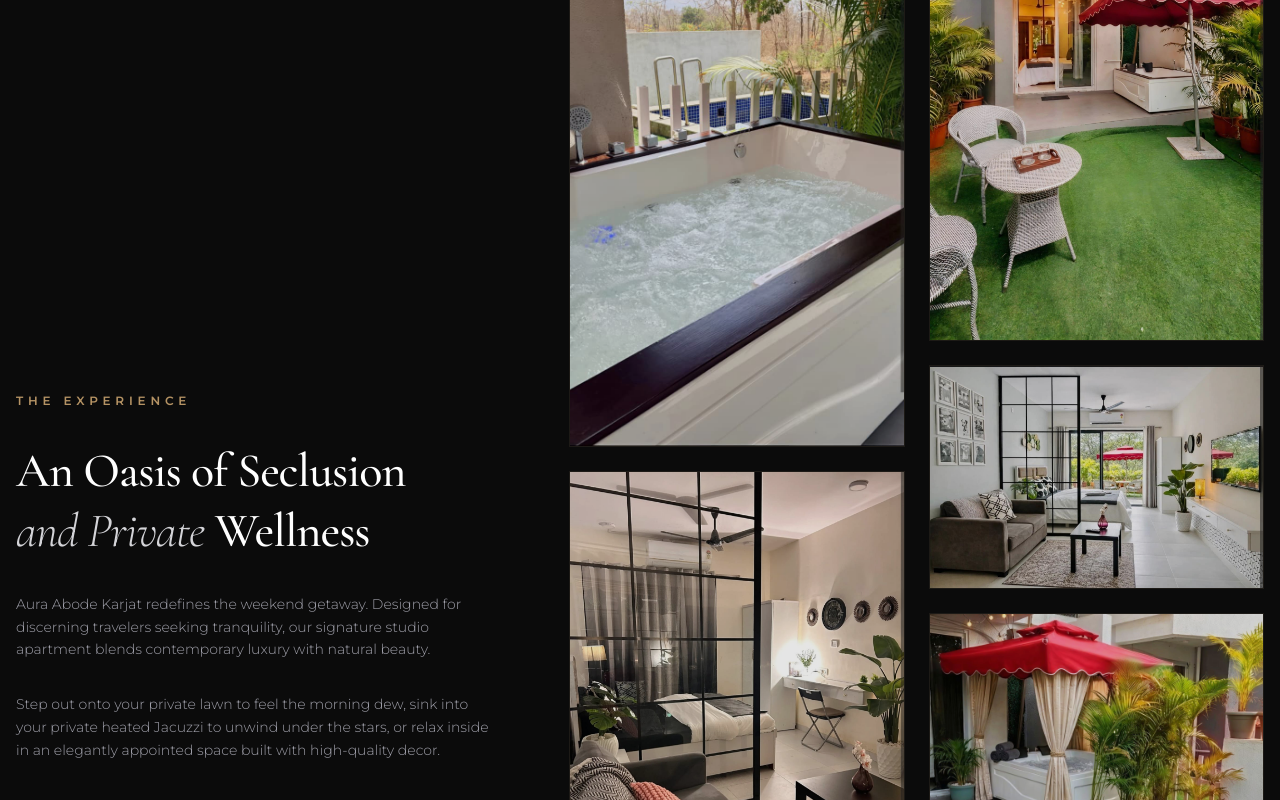
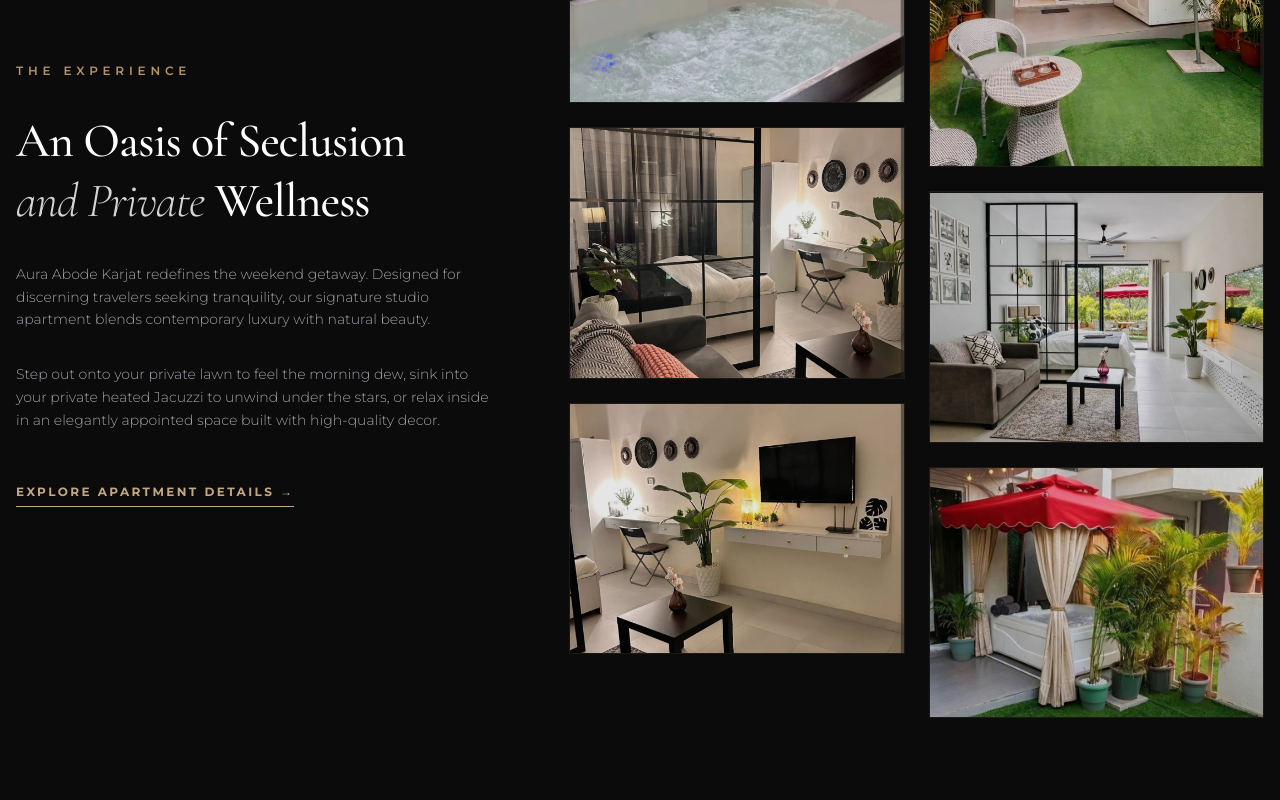
Before and after one commit to imsatyamsanjeev-cmyk/aura-abode-karjat, a Next.js app: page / in a window 1280 px wide. Shown: the part 1140-1940 px from the top of the page. Built offline with nearby package versions, Linux system fonts and the light colour scheme.

Commit message:
fix: adjust gallery layouts on home and gallery pages to use clean, uniform aspect ratio grids (4:3 and 3:2) for a professional look

```diff
--- a/src/app/gallery/page.tsx
+++ b/src/app/gallery/page.tsx
@@ -158,20 +158,20 @@ export default function GalleryPage() {
           ))}
         </div>
 
-        {/* Masonry Columns display */}
-        <div className="columns-1 sm:columns-2 lg:columns-3 gap-6 pt-6 [column-fill:_balance]">
+        {/* Grid display */}
+        <div className="grid grid-cols-1 sm:grid-cols-2 lg:grid-cols-3 gap-6 pt-6">
           {filteredItems.map((item, idx) => (
             <div
               key={idx}
               onClick={() => handleOpenLightbox(idx)}
-              className="break-inside-avoid mb-6 bg-zinc-950 border border-zinc-900 overflow-hidden relative cursor-pointer shadow-md hover:shadow-gold-900/10 transition-shadow group"
+              className="group aspect-[3/2] bg-zinc-950 border border-zinc-900 overflow-hidden relative cursor-pointer shadow-md hover:shadow-gold-900/10 transition-shadow"
             >
               <div className="absolute inset-0 bg-gradient-to-t from-black/80 via-black/10 to-transparent opacity-60 group-hover:opacity-90 transition-opacity z-10" />
 
               <img
                 src={item.src}
                 alt={item.alt}
-                className="w-full h-auto object-cover group-hover:scale-105 transition-transform duration-700"
+                className="w-full h-full object-cover group-hover:scale-105 transition-transform duration-700"
               />
 
               {/* Title & Zoom Info overlay */}
--- a/src/app/page.tsx
+++ b/src/app/page.tsx
@@ -132,54 +132,54 @@ export default function Home() {
 
           <div className="lg:col-span-7 grid grid-cols-2 gap-6">
             <div className="space-y-6">
-              <div className="overflow-hidden border border-gold-400/10 group relative">
+              <div className="aspect-[4/3] overflow-hidden border border-gold-400/10 group relative">
                 <div className="absolute inset-0 bg-black/10 group-hover:bg-transparent transition-colors duration-300 z-10" />
                 <img
                   src="/images/jacuzzi/jacuzzi1.jpeg"
                   alt="Private Heated Jacuzzi"
-                  className="w-full h-auto object-cover group-hover:scale-105 transition-transform duration-700"
+                  className="w-full h-full object-cover group-hover:scale-105 transition-transform duration-700"
                 />
               </div>
-              <div className="overflow-hidden border border-gold-400/10 group relative">
+              <div className="aspect-[4/3] overflow-hidden border border-gold-400/10 group relative">
                 <div className="absolute inset-0 bg-black/10 group-hover:bg-transparent transition-colors duration-300 z-10" />
                 <img
                   src="/images/bedroom/bedroom1.jpeg"
                   alt="Studio Bedroom Suite"
-                  className="w-full h-auto object-cover group-hover:scale-105 transition-transform duration-700"
+                  className="w-full h-full object-cover group-hover:scale-105 transition-transform duration-700"
                 />
               </div>
-              <div className="overflow-hidden border border-gold-400/10 group relative">
+              <div className="aspect-[4/3] overflow-hidden border border-gold-400/10 group relative">
                 <div className="absolute inset-0 bg-black/10 group-hover:bg-transparent transition-colors duration-300 z-10" />
                 <img
                   src="/images/living-room/living4.jpeg"
                   alt="Modern Studio Seating"
-                  className="w-full h-auto object-cover group-hover:scale-105 transition-transform duration-700"
+                  className="w-full h-full object-cover group-hover:scale-105 transition-transform duration-700"
                 />
               </div>
             </div>
             <div className="space-y-6 pt-16">
-              <div className="overflow-hidden border border-gold-400/10 group relative">
+              <div className="aspect-[4/3] overflow-hidden border border-gold-400/10 group relative">
                 <div className="absolute inset-0 bg-black/10 group-hover:bg-transparent transition-colors duration-300 z-10" />
                 <img
                   src="/images/garden/garden1.jpeg"
                   alt="Private Enclosed Garden Lawn"
-                  className="w-full h-auto object-cover group-hover:scale-105 transition-transform duration-700"
+                  className="w-full h-full object-cover group-hover:scale-105 transition-transform duration-700"
                 />
               </div>
-              <div className="overflow-hidden border border-gold-400/10 group relative">
+              <div className="aspect-[4/3] overflow-hidden border border-gold-400/10 group relative">
                 <div className="absolute inset-0 bg-black/10 group-hover:bg-transparent transition-colors duration-300 z-10" />
                 <img
                   src="/images/living-room/living1.jpeg"
                   alt="Chic Studio Interior Lounge"
-                  className="w-full h-auto object-cover group-hover:scale-105 transition-transform duration-700"
+                  className="w-full h-full object-cover group-hover:scale-105 transition-transform duration-700"
                 />
               </div>
-              <div className="overflow-hidden border border-gold-400/10 group relative">
+              <div className="aspect-[4/3] overflow-hidden border border-gold-400/10 group relative">
                 <div className="absolute inset-0 bg-black/10 group-hover:bg-transparent transition-colors duration-300 z-10" />
                 <img
                   src="/images/garden/garden3.jpeg"
                   alt="Lush Abode Landscaping"
-                  className="w-full h-auto object-cover group-hover:scale-105 transition-transform duration-700"
+                  className="w-full h-full object-cover group-hover:scale-105 transition-transform duration-700"
                 />
               </div>
             </div>
```
